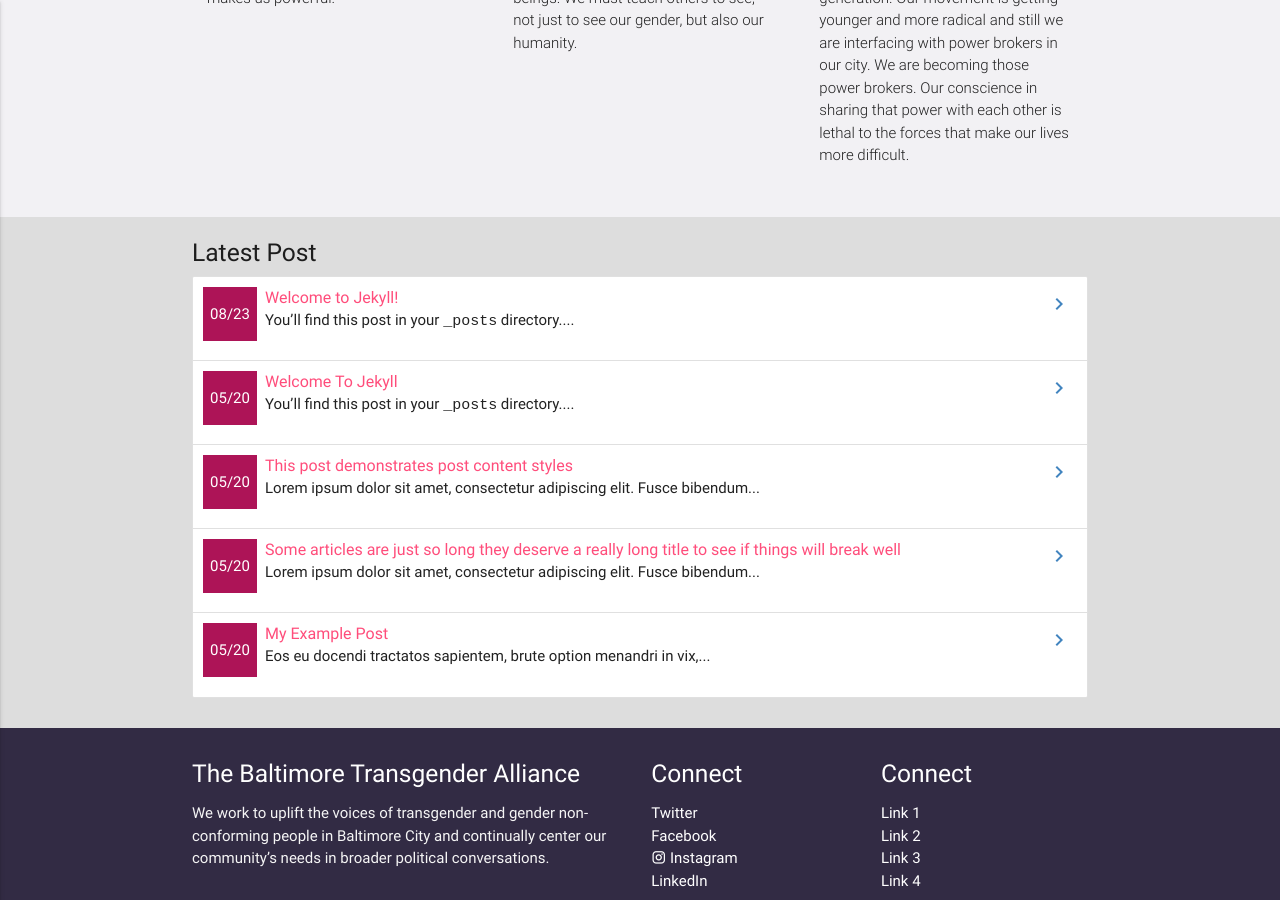
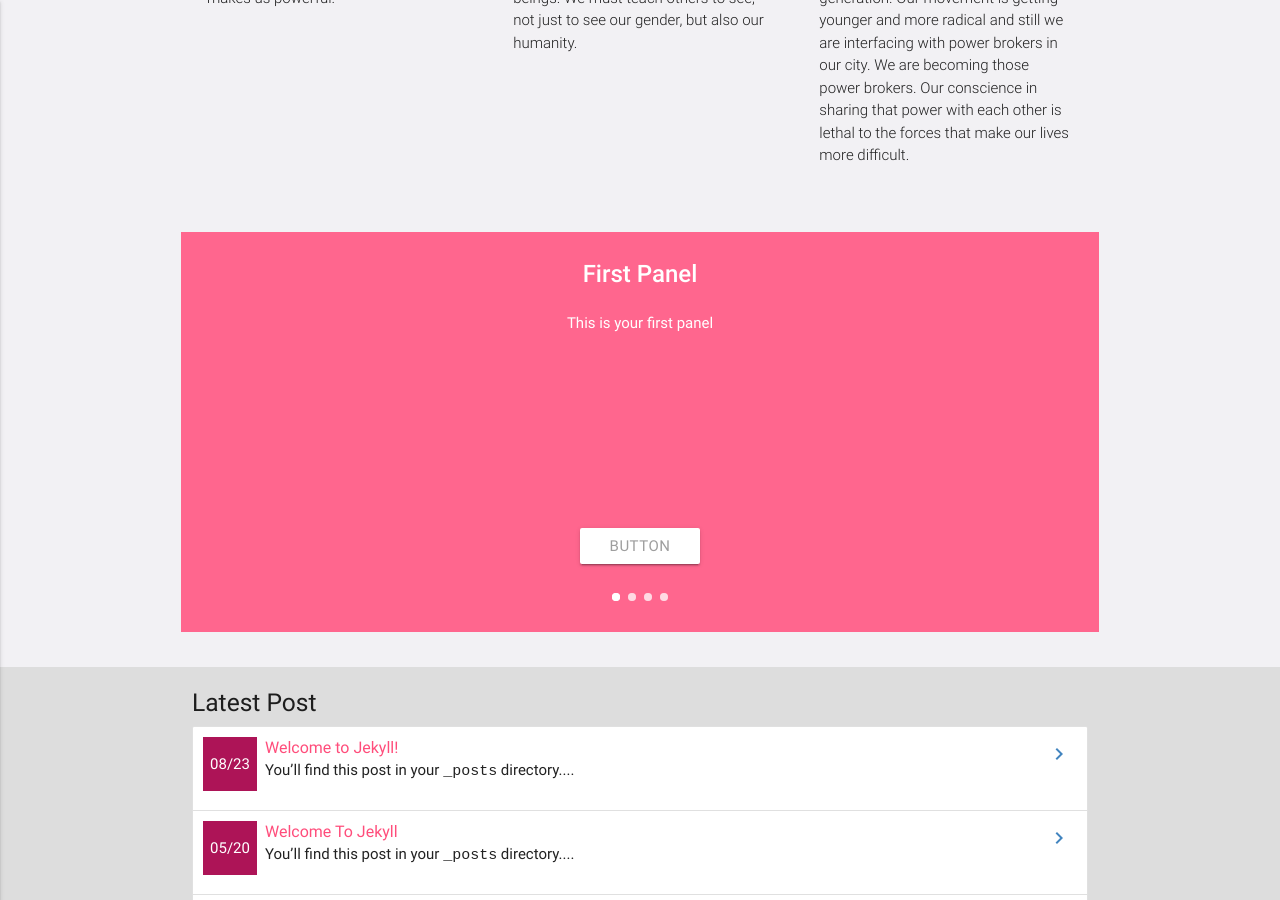
Before and after one commit to The-Baltimore-Transgender-Alliance/bta-site, a Jekyll site: the page built from index.md, in a window 1280 px wide and 900 px high, scrolled down 1004 px. Built offline with Jekyll 4.4.1, drawn with Linux system fonts in a browser that asks for light colours; nearby versions of some CDN libraries.

Commit message:
carousel

```diff
--- a/_layouts/home.html
+++ b/_layouts/home.html
@@ -49,7 +49,7 @@ layout: default
       </div>
     </div>
 
-    <!-- <div class="section">
+    <div class="section">
         <div class="row">
               <div class="carousel carousel-slider center" data-indicators="true" data-namespace="DIVcarouselcarousel-slider1" style="height: 400px;">
               <div class="carousel-fixed-item center with-indicators">
@@ -73,7 +73,7 @@ layout: default
               </div>
             <ul class="indicators"><li class="indicator-item active"></li><li class="indicator-item"></li><li class="indicator-item"></li><li class="indicator-item"></li></ul></div>
         </div>
-    </div> -->
+    </div>
 
     </div>
     <div style="background: #ddd">
```
